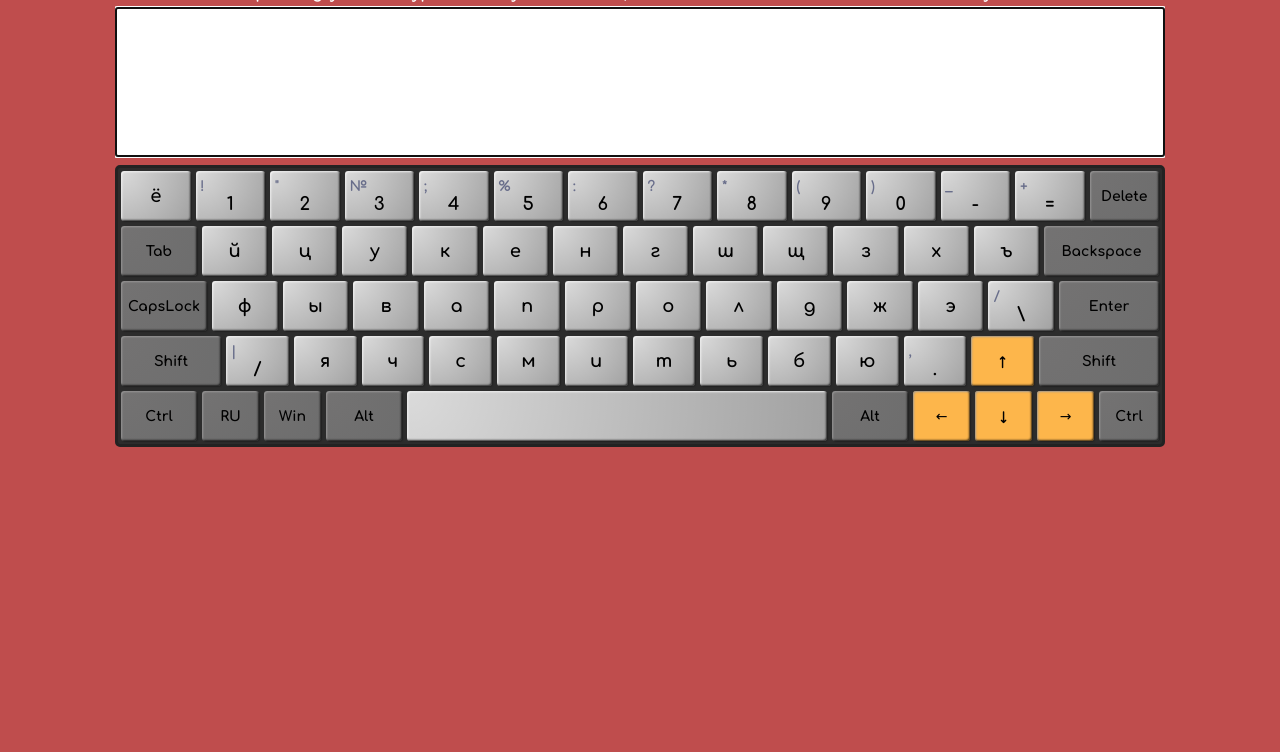
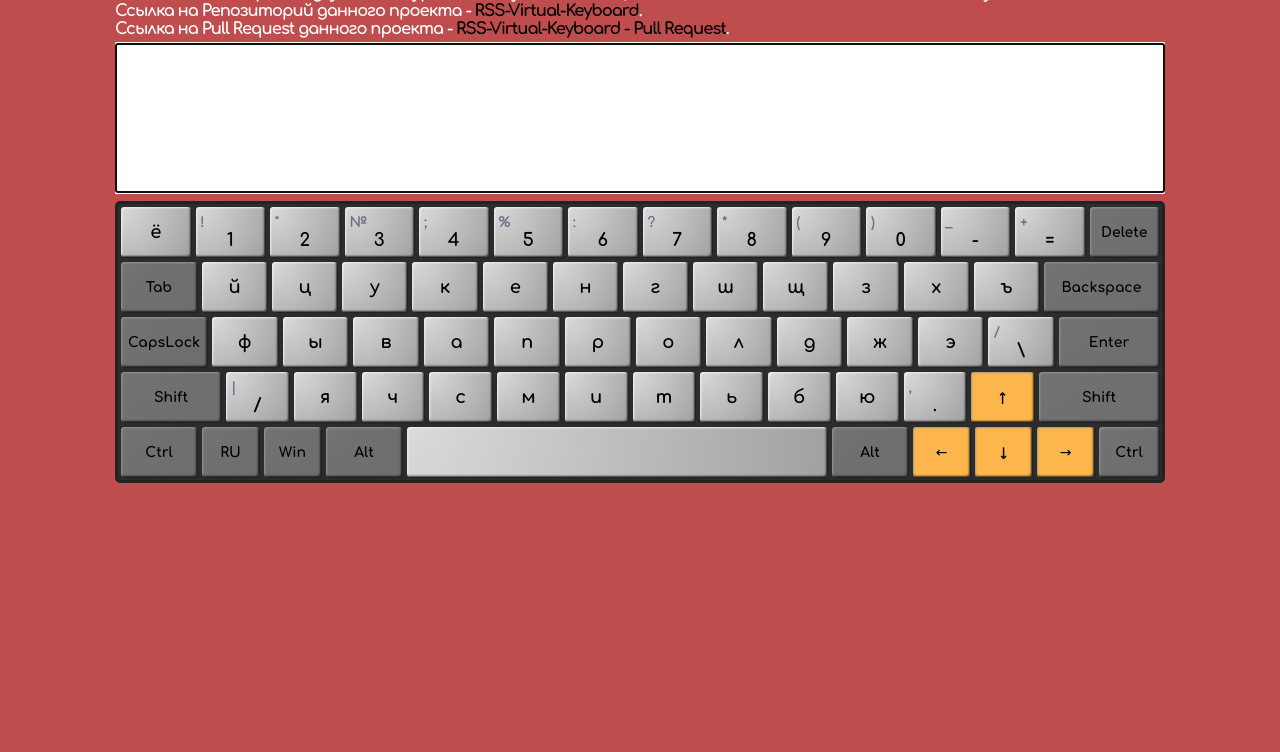
Before and after one commit to KirylZuyeu/RSS-Virtual-Keyboard, a website built with webpack: page virtual-keyboard/src/index.html in a window 1280 px wide. Shown: the part 48-800 px from the top of the page. Built offline with nearby package versions, Linux system fonts and the light colour scheme.

Commit message:
feat: add links on pull request and github repo

```diff
--- a/virtual-keyboard/src/css/style.css
+++ b/virtual-keyboard/src/css/style.css
@@ -456,3 +456,12 @@ textarea.output {
     width: 100%;
   }
 }
+
+.link_button {
+  text-decoration: none;
+  color: black;
+}
+
+.link_button:hover {
+  color: rgb(11, 18, 161);
+}
--- a/virtual-keyboard/src/js/Keyboard.js
+++ b/virtual-keyboard/src/js/Keyboard.js
@@ -10,6 +10,8 @@ const main = create(
   '',
   [create('h1', 'title', 'Virtual Keyboard'),
     create('h3', 'subtitle', 'Чтобы сменить раскладку клавиатуры используем комбинацию клавиш Ctrl+Alt или нажимаем на клавишу <i class="borderButton">EN</i>/<i class="borderButton">RU</i>.'),
+    create('h3', 'subtitle', 'Ссылка на Репозиторий данного проекта - <a href="https://github.com/KirylZuyeu/RSS-Virtual-Keyboard" class="link_button">RSS-Virtual-Keyboard</a>.'),
+    create('h3', 'subtitle', 'Ссылка на Pull Request данного проекта - <a href="https://github.com/KirylZuyeu/RSS-Virtual-Keyboard/pull/1" class="link_button">RSS-Virtual-Keyboard - Pull Request</a>.'),
   ],
 );
 
```
